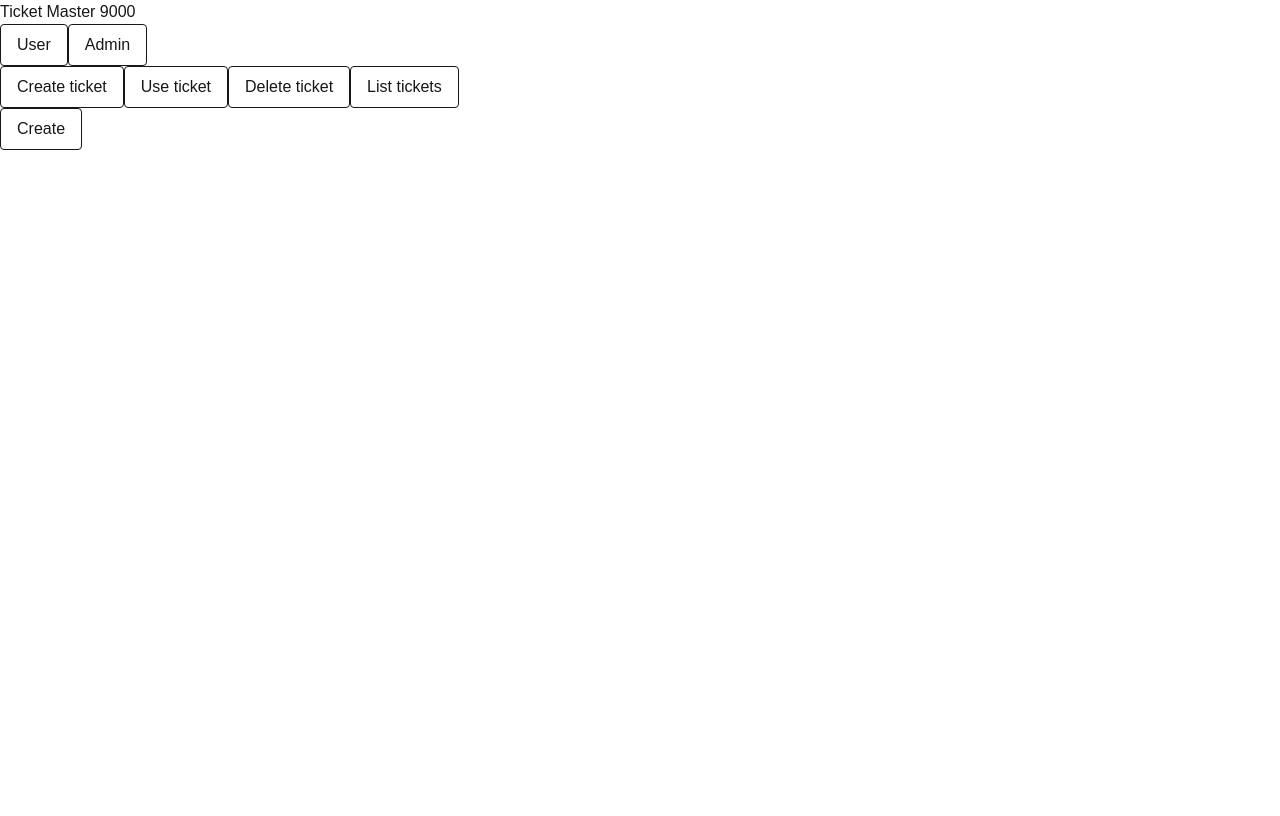
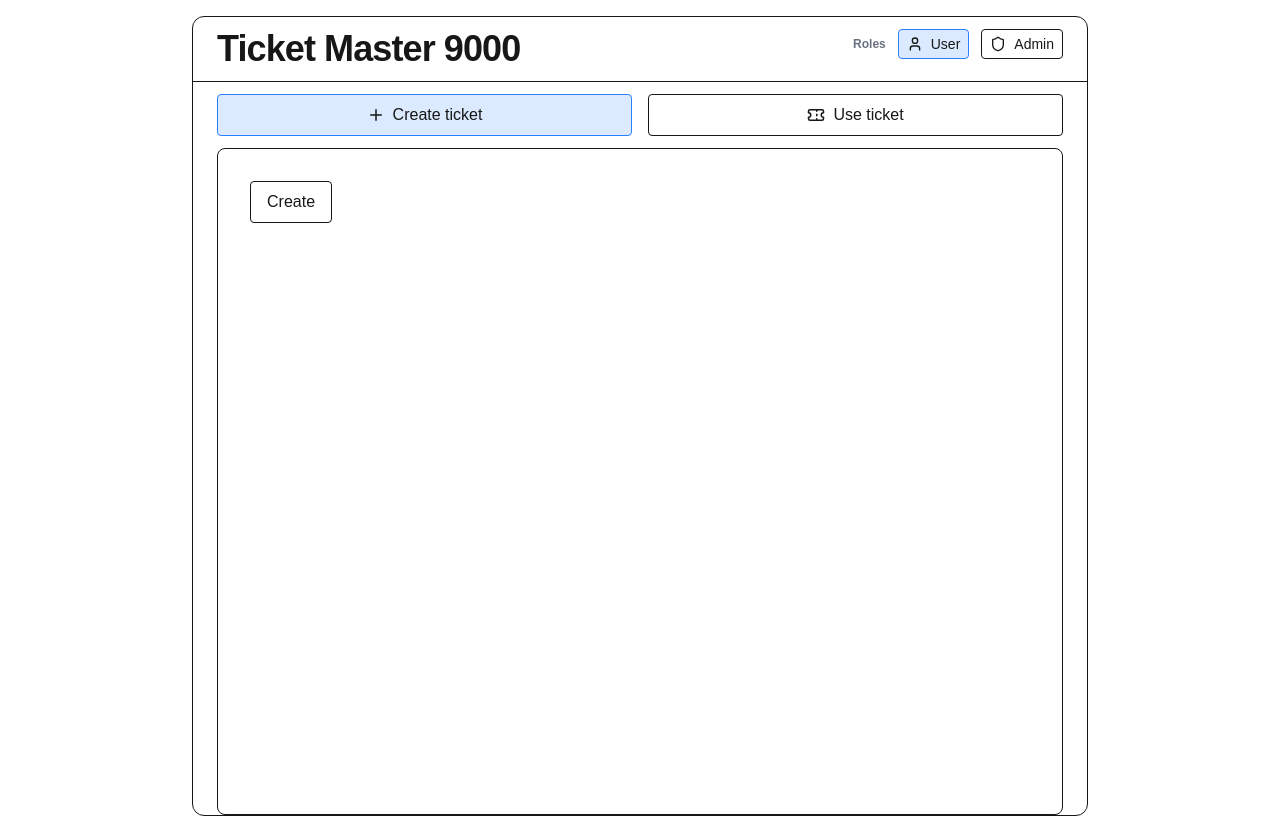
Before and after one commit to Komapojken/ticket-master-9000, a Next.js app in the folder frontend-tm9k/: page / in a window 1280 px wide. Built offline with nearby package versions, Linux system fonts and the light colour scheme; no server answers.

Commit message:
Update: Update layout and functionality of header.

```diff
--- a/frontend-tm9k/app/components/TicketApp.tsx
+++ b/frontend-tm9k/app/components/TicketApp.tsx
@@ -5,9 +5,21 @@ import CreateTicketView from "./CreateTicketView";
 import ListAllTicketsView from "./ListAllTicketsView";
 import UseTicketView from "./UseTicketView";
 import DeleteTicketView from "./DeleteTicketView";
+import {
+    Plus,
+    Ticket,
+    Trash2,
+    List,
+    User,
+    Shield
+} from "lucide-react";
 
 export default function TicketApp() {
     const [view, setView] = useState("create");
+    const [role, setRole] = useState("user");
+
+    const activeMenuButton = "flex-1 flex items-center justify-center gap-2 border rounded px-4 py-2 bg-blue-100 border-blue-500";
+    const normalMenuButton = "flex-1 flex items-center justify-center gap-2 border rounded px-4 py-2 hover:bg-gray-100";
 
     function onButtonClicked() {
         console.log("Clicked");
@@ -15,51 +27,84 @@ export default function TicketApp() {
 
     return (
         <>
+            <div className="max-w-4xl w-full mx-auto mt-4 border rounded-xl flex flex-col min-h-screen">
                 <header>
-                <div>
-                    <h1>Ticket Master 9000</h1>
+                    <div className="flex justify-between items-start pr-6 pl-6 pb-3 pt-3">
+                        <h1 className="text-4xl font-bold tracking-tight">
+                            Ticket Master 9000
+                        </h1>
 
-                    <button className="border px-4 py-2 rounded hover:bg-gray-100"
-                    onClick={onButtonClicked}
+                        <div className="flex items-center gap-3">
+                            <span className="text-xs font-semibold text-gray-500">
+                                Roles
+                            </span>
+
+                            <button
+                                onClick={() => setRole("user")}
+                                className={
+                                    role === "user"
+                                        ? "flex-1 flex items-center justify-center gap-2 border px-2 py-1 text-sm rounded bg-blue-100 border-blue-500"
+                                        : "flex-1 flex items-center justify-center gap-2 border px-2 py-1 text-sm rounded hover:bg-gray-100"
+                                }
                             >
+                                <User size={16} />
                                 User
                             </button>
 
-                    <button className="border px-4 py-2 rounded hover:bg-gray-100"
-                    onClick={onButtonClicked}
+                            <button
+                                onClick={() => setRole("admin")}
+                                className={
+                                    role === "admin"
+                                        ? "flex-1 flex items-center justify-center gap-2 border px-2 py-1 text-sm rounded bg-blue-100 border-blue-500"
+                                        : "flex-1 flex items-center justify-center gap-2 border px-2 py-1 text-sm rounded hover:bg-gray-100"
+                                }
                             >
+                                <Shield size={16} />
                                 Admin
                             </button>
                         </div>
+                    </div>
 
-                <nav>
-                    <button className="border px-4 py-2 rounded hover:bg-gray-100"
+                    <nav className="border-t pt-3 px-6 flex gap-4">
+                        <button
+                            className={view === "create" ? activeMenuButton : normalMenuButton}
                             onClick={() => setView("create")}
                         >
+                            <Plus size={18} />
                             Create ticket
                         </button>
 
-                    <button className="border px-4 py-2 rounded hover:bg-gray-100"
+                        <button
+                            className={view === "use" ? activeMenuButton : normalMenuButton}
                             onClick={() => setView("use")}
                         >
+                            <Ticket size={18} />
                             Use ticket
                         </button>
 
-                    <button className="border px-4 py-2 rounded hover:bg-gray-100"
+                        {role === "admin" && (
+                            <button
+                                className={view === "delete" ? activeMenuButton : normalMenuButton}
                                 onClick={() => setView("delete")}
                             >
+                                <Trash2 size={18} />
                                 Delete ticket
                             </button>
+                        )}
 
-                    <button className="border px-4 py-2 rounded hover:bg-gray-100"
+                        {role === "admin" && (
+                            <button
+                                className={view === "list" ? activeMenuButton : normalMenuButton}
                                 onClick={() => setView("list")}
                             >
+                                <List size={18} />
                                 List tickets
                             </button>
+                        )}
                     </nav>
                 </header>
 
-            <main>
+                <main className="flex-1 border rounded-lg p-8 mx-6 mt-3">
                     {view === "create" && (
                         <CreateTicketView />
                     )}
@@ -80,6 +125,7 @@ export default function TicketApp() {
                 <footer>
 
                 </footer>
+            </div>
         </>
     );
 }
--- a/frontend-tm9k/package.json
+++ b/frontend-tm9k/package.json
@@ -9,6 +9,7 @@
     "lint": "eslint"
   },
   "dependencies": {
+    "lucide-react": "^1.34.0",
     "next": "16.3.1",
     "react": "19.2.8",
     "react-dom": "19.2.8"
```
Also changed, not shown: 3 other files (tests, documents, lock files or other folders). Lines whose indentation alone changed are shown as unchanged.
